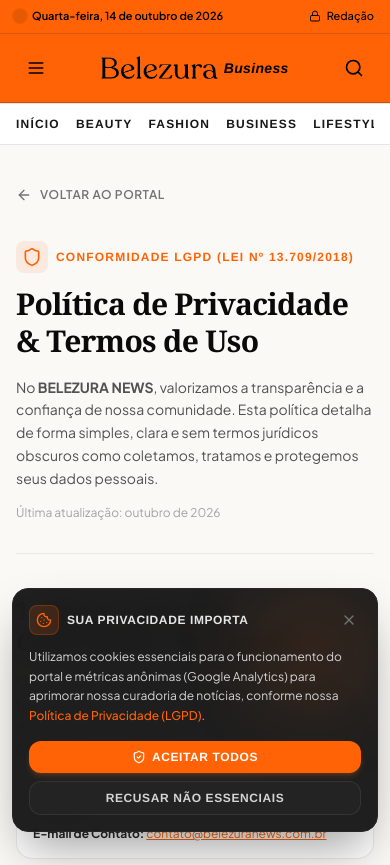
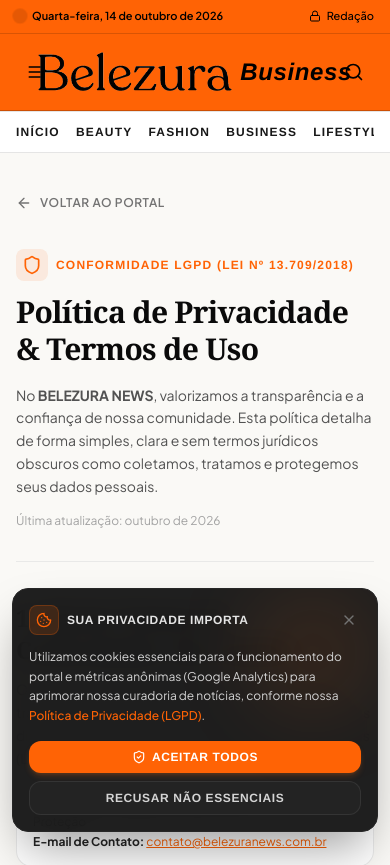
Before and after one commit to gmmorim/belezura-news, a Next.js app: page /politica-de-privacidade in a window 390 px wide. Shown: the top 865 px of the page. Built offline with nearby package versions, Linux system fonts and the light colour scheme; no server answers; the database is empty; a web font is replaced by a local one.

Commit message:
feat(layout): expand BLZURA News to 6 posts with centered button, update footer copy, and scale up mobile header logo

```diff
--- a/src/app/(public)/page.tsx
+++ b/src/app/(public)/page.tsx
@@ -100,11 +100,10 @@
     });
   }
 
-  // 3. Seção "BLZURA News": Últimas Pautas & Tendências (exclui o Hero se possível)
+  // 3. Seção "BLZURA News": Últimas Pautas & Tendências (6 matérias para grid 2x3 no desktop)
   const blzuraNewsPosts = await prisma.post.findMany({
     where: { status: "PUBLISHED" },
     orderBy: { createdAt: "desc" },
-    skip: topPosts.length >= 3 ? 3 : 0,
     take: 6,
     include: {
       category: true,
@@ -359,8 +358,7 @@
       {/* ------------------------------------------------------------------ */}
       <section className="w-full bg-white py-14 sm:py-20 border-t border-neutral-200/80">
         <div className="w-full max-w-7xl mx-auto px-4 sm:px-6 lg:px-8">
-          <div className="flex flex-col sm:flex-row sm:items-end justify-between mb-8 sm:mb-12 gap-4 border-b border-neutral-200 pb-6 text-left">
-            <div>
+          <div className="mb-8 sm:mb-12 border-b border-neutral-200 pb-6 text-left">
             <div className="flex items-center gap-2 mb-2">
               <Sparkles className="w-4 h-4 text-[#ff6305]" />
               <span className="font-alleron text-xs font-bold uppercase tracking-widest text-[#ff6305]">
@@ -370,14 +368,6 @@
             <h2 className="font-recoleta text-2xl sm:text-3xl lg:text-4xl font-normal text-black tracking-tight break-words">
               Últimas Pautas & Tendências
             </h2>
-            </div>
-            <Link
-              href="/beauty"
-              className="font-alleron inline-flex items-center gap-1.5 text-xs font-bold uppercase tracking-wider text-neutral-800 hover:text-[#ff6305] transition-colors group self-start sm:self-auto"
-            >
-              <span>Ver feed completo</span>
-              <ArrowUpRight className="w-4 h-4 group-hover:translate-x-0.5 group-hover:-translate-y-0.5 transition-transform" />
-            </Link>
           </div>
 
           {/* Cards Dinâmicos com Estilo Editorial Empilhado Verticalmente */}
@@ -452,6 +442,17 @@
               </article>
             ))}
           </div>
+
+          {/* Botão Grande e Centralizado: Ver Mais Matérias */}
+          <div className="mt-12 sm:mt-16 flex justify-center w-full">
+            <Link
+              href="/beauty"
+              className="font-alleron inline-flex items-center justify-center gap-2.5 px-10 sm:px-14 py-4 sm:py-4.5 bg-[#ff6305] text-white text-sm sm:text-base font-bold uppercase tracking-widest rounded-none hover:bg-orange-600 active:scale-[0.99] transition-all shadow-md shadow-orange-500/20"
+            >
+              <span>Ver mais matérias</span>
+              <ArrowUpRight className="w-4 h-4 sm:w-5 sm:h-5" />
+            </Link>
+          </div>
         </div>
       </section>
     </div>
--- a/src/components/public/AnimatedHeaderLogo.tsx
+++ b/src/components/public/AnimatedHeaderLogo.tsx
@@ -20,31 +20,31 @@
   return (
     <Link
       href="/"
-      className="group inline-flex flex-row items-center justify-center gap-1.5 xs:gap-2 sm:gap-2.5 md:gap-3 lg:gap-3.5 select-none whitespace-nowrap focus:outline-none focus-visible:ring-2 focus-visible:ring-black rounded-none px-1 py-1 transition-transform duration-200 active:scale-[0.98] max-w-full"
+      className="group inline-flex flex-row items-center justify-center gap-2 xs:gap-2.5 sm:gap-3 md:gap-4 select-none whitespace-nowrap focus:outline-none focus-visible:ring-2 focus-visible:ring-black rounded-none px-1 py-1 transition-transform duration-200 active:scale-[0.98] max-w-full"
       aria-label={`Belezura ${WORDS[index]} - Home`}
     >
-      {/* Logotipo oficial Belezura com a tipografia exata da marca (letras 'e' e 'a' corretas) */}
+      {/* Logotipo oficial Belezura em tamanho proeminente no mobile (pelo menos 2x maior) */}
       <img
         src="/images/logo-belezura-header.png"
         alt="Belezura"
         width={728}
         height={150}
-        className="h-6 xs:h-7 sm:h-9 md:h-10 lg:h-11 xl:h-12 w-auto object-contain transition-opacity duration-200 group-hover:opacity-85 shrink-0"
+        className="h-10 xs:h-11 sm:h-13 md:h-14 lg:h-16 xl:h-18 w-auto object-contain transition-opacity duration-200 group-hover:opacity-85 shrink-0"
       />
 
-      {/* Palavra animada na tipografia Alleron em itálico e negrito, apenas primeira letra maiúscula */}
-      <div className="relative inline-flex items-center h-[22px] xs:h-[26px] sm:h-[34px] md:h-[40px] lg:h-[44px] xl:h-[48px] overflow-hidden shrink-0">
+      {/* Palavra animada na tipografia Alleron em escala expressiva (text-3xl/4xl no mobile até 6xl no desktop) */}
+      <div className="relative inline-flex items-center h-[38px] xs:h-[44px] sm:h-[50px] md:h-[56px] lg:h-[64px] xl:h-[72px] overflow-hidden shrink-0">
         <AnimatePresence mode="wait">
           <motion.span
             key={WORDS[index]}
-            initial={{ y: 16, opacity: 0, filter: "blur(4px)" }}
+            initial={{ y: 20, opacity: 0, filter: "blur(4px)" }}
             animate={{ y: 0, opacity: 1, filter: "blur(0px)" }}
-            exit={{ y: -16, opacity: 0, filter: "blur(4px)" }}
+            exit={{ y: -20, opacity: 0, filter: "blur(4px)" }}
             transition={{
               duration: 0.35,
               ease: [0.22, 1, 0.36, 1],
             }}
-            className="font-alleron font-bold italic tracking-wide text-black text-sm xs:text-base sm:text-xl md:text-2xl lg:text-3xl xl:text-4xl whitespace-nowrap inline-block"
+            className="font-alleron font-bold italic tracking-wide text-black text-2xl xs:text-3xl sm:text-4xl md:text-5xl lg:text-6xl whitespace-nowrap inline-block"
           >
             {WORDS[index]}
           </motion.span>
--- a/src/components/public/Footer.tsx
+++ b/src/components/public/Footer.tsx
@@ -266,7 +266,7 @@
             <div className="flex items-center gap-2">
               <Megaphone className="w-5 h-5 text-[#ff6305]" />
               <p className="font-alleron text-xs font-bold uppercase tracking-widest text-white">
-                Parcerias Comerciais & Mídia
+                Parcerias Comerciais & Pautas
               </p>
             </div>
 
--- a/src/components/public/Header.tsx
+++ b/src/components/public/Header.tsx
@@ -155,15 +155,15 @@
             >
               {/* Topo do Drawer */}
               <div className="p-5 flex items-center justify-between border-b border-neutral-100">
-                <div className="flex items-center gap-2">
+                <div className="flex items-center gap-2.5">
                   <img
                     src="/images/logo-belezura-header.png"
                     alt="Belezura"
                     width={728}
                     height={150}
-                    className="h-6 w-auto object-contain"
+                    className="h-7 sm:h-8 w-auto object-contain"
                   />
-                  <span className="font-alleron text-[#ff6305] text-lg font-bold italic">News</span>
+                  <span className="font-alleron text-[#ff6305] text-xl font-bold italic">News</span>
                 </div>
                 <button
                   type="button"
```
Lines whose indentation alone changed are shown as unchanged.
